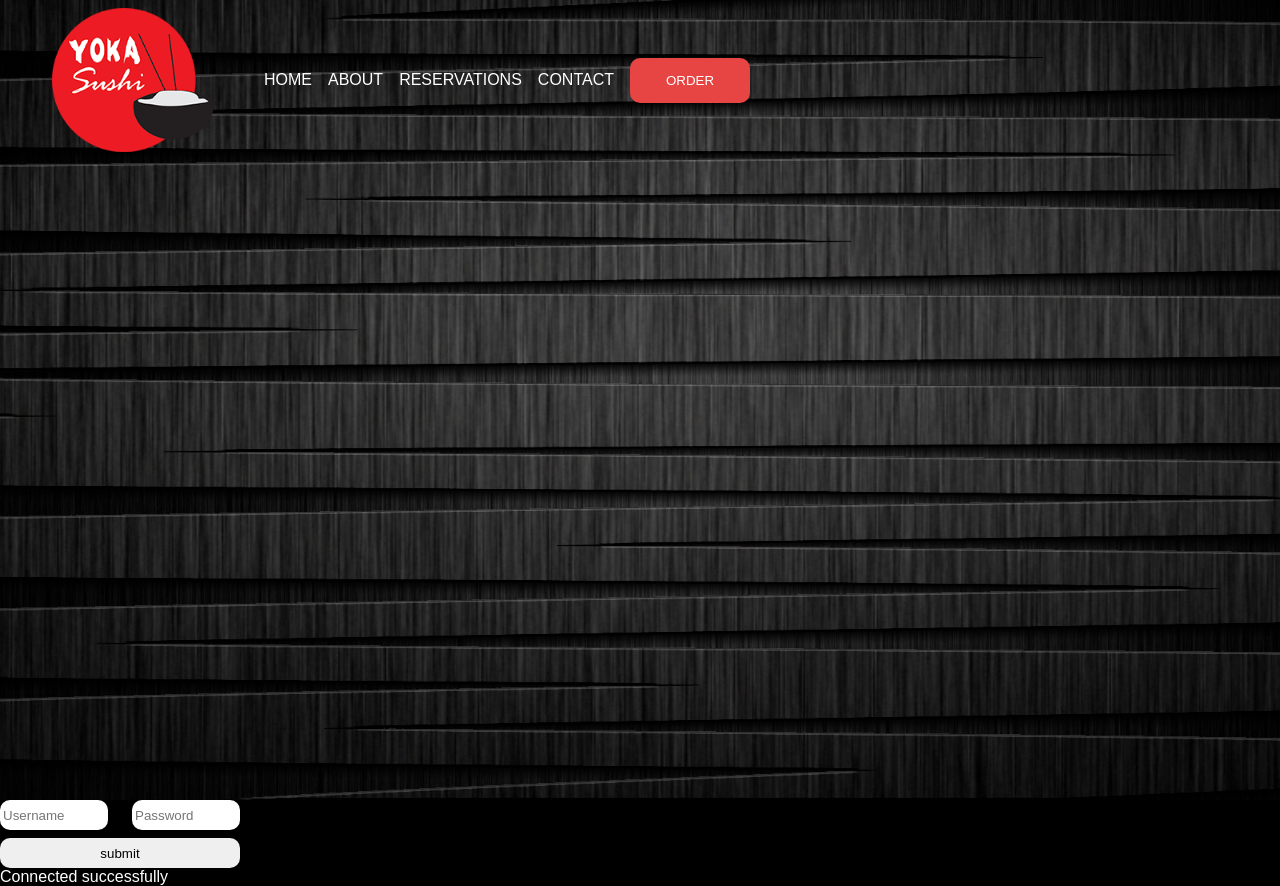
After one commit to Magicpickle/sushimania, a PHP site: page /login.php in a window 1280 px wide. The commit adds this page. Run offline with PHP 8.4, Linux system fonts and the light colour scheme.

Commit message:
some progress

```diff
--- /dev/null
+++ b/css/login.css
@@ -0,0 +1,94 @@
+* {
+  box-sizing: border-box;
+  color: white;
+  margin: 0;
+  padding: 0;
+  text-decoration: none;
+  list-style: none;
+}
+
+body {
+  background-color: black;
+  min-height: 100vh;
+  display: flex;
+  flex-direction: column;
+  justify-content: space-between;
+  overflow-x: hidden;
+  font-family: "Karla", sans-serif;
+}
+
+.background {
+  background-image: url("../img/background.jpg");
+  background-size: cover;
+  background-repeat: no-repeat;
+  height: 100vh;
+  position: relative;
+  z-index: -1;
+}
+header {
+  height: 10rem;
+  display: flex;
+  align-items: center;
+}
+nav {
+  display: flex;
+  justify-content: space-between;
+  flex-grow: 1;
+}
+.logo-img {
+  padding: 0.5rem;
+  height: 100%;
+  display: flex;
+}
+.logo-img img {
+  height: 100%;
+}
+ul {
+  display: flex;
+  gap: 1em;
+  align-items: baseline;
+  font-size: bold;
+}
+ul button {
+  height: 45px;
+  width: 120px;
+  border-radius: 10px;
+  border: none;
+  background-color: #e74543;
+  font-size: bold;
+  cursor: pointer;
+}
+
+form input[name="username"],
+input[name="password"],
+input[name="submit"] {
+  height: 30px;
+  width: 45%;
+  padding: 3px;
+  border-radius: 10px;
+  color: black;
+  box-sizing: border-box;
+  border: none transparent;
+  outline: none;
+}
+input[name="submit"]{
+    width: 100%;
+}
+input[name="submit"]:hover {
+  opacity: 0.75;
+  cursor: pointer;
+}
+form {
+  display: flex;
+  flex-direction: column;
+  width: 240px;
+  gap: 0.5rem;
+}
+.box {
+  display: flex;
+  justify-content: space-between;
+}
+.box1 {
+    display: flex;
+    justify-content: center;
+}
--- /dev/null
+++ b/login.php
@@ -0,0 +1,46 @@
+<!DOCTYPE html>
+<html lang="en">
+
+<head>
+    <meta charset="UTF-8">
+    <meta http-equiv="X-UA-Compatible" content="IE=edge">
+    <meta name="viewport" content="width=device-width, initial-scale=1.0">
+    <title>Document</title>
+    <link rel="stylesheet" href="css/login.css">
+</head>
+
+<body>
+    <div class="background">
+        <header>
+            <div class="logo-img header">
+                <img src="img/Sushi-Logo.png" alt="">
+            </div>
+            <nav>
+                <ul>
+                    <li><a href="index.php">HOME</a></li>
+                    <li><a href="#">ABOUT</a></li>
+                    <li><a href="#">RESERVATIONS</a></li>
+                    <li><a href="#">CONTACT</a></li>
+                    <a href="order.php">
+                        <button>ORDER</button>
+                    </a>
+                </ul>
+            </nav>
+        </header>
+    </div>
+    <form name="login" action="login.php" method="post">
+        <div class="box box0 ">
+            <input type="text" name="username" placeholder="Username">
+            <input type="password" name="password" placeholder="Password">
+        </div>
+        <div class="box box1">
+            <input type="submit" name="submit" value="submit">
+        </div>
+    </form>
+</body>
+<?php
+    require_once 'pages/conn.php'
+
+?>
+
+</html>
--- /dev/null
+++ b/pages/conn.php
@@ -0,0 +1,15 @@
+<?php
+    $servername = "localhost";
+    $username = "root";
+    $password = "";
+    $db = 'sushimania';
+
+    try {
+        $conn = new PDO("mysql:host=$servername;dbname=$db", $username, $password);
+        // set the PDO error mode to exception
+        $conn->setAttribute(PDO::ATTR_ERRMODE, PDO::ERRMODE_EXCEPTION);
+        echo "Connected successfully";
+        } catch(PDOException $e) {
+        echo "Connection failed: " . $e->getMessage();
+    }
+?>
```
Also changed, not shown: css/style.css (+24 -9 lines), index.php (+16 -13 lines), img/sushi-2.jpg (added), img/sushi-3.jpg, img/sushi-bp-1.jpg (added), img/sushi-bp-2.jpg (added), img/sushi-bp-3.jpg (added), img/sushi1.jpg (added).
